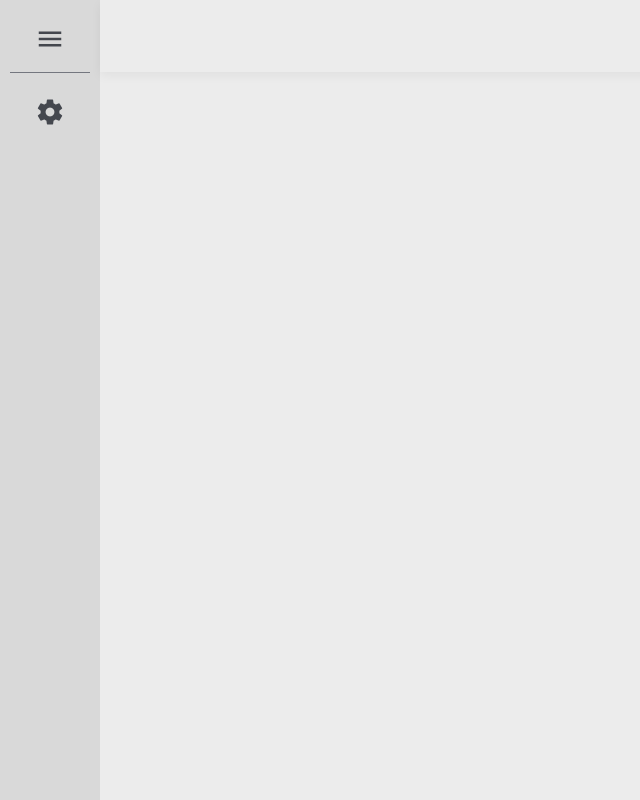
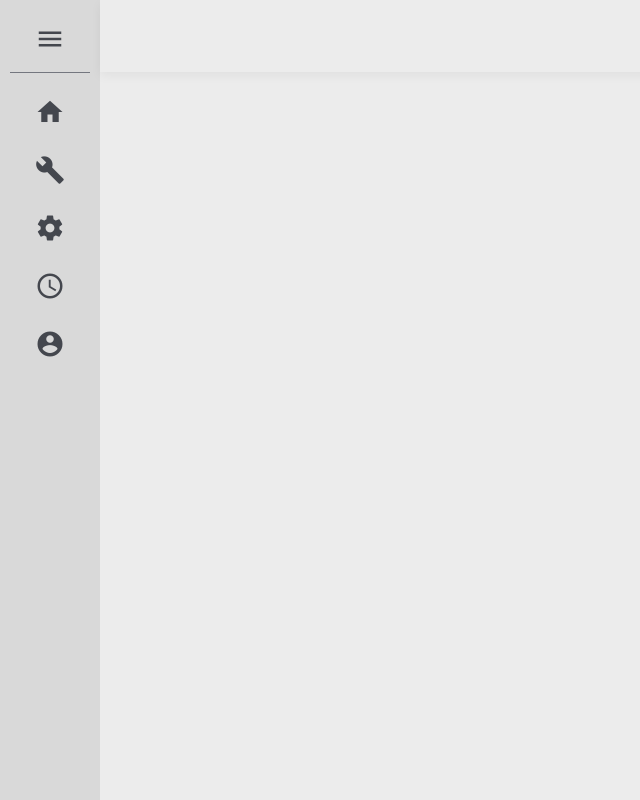
Before and after one commit to DerekLin86/light-control-management, an Angular app: page / in a window 1280 px wide. Shown: the whole page, without its empty margins (0-640 px from the left). Built offline with nearby package versions, Linux system fonts and the light colour scheme.

Commit message:
Add the left tool list.

```diff
--- a/src/app/layout/left-bar/left-bar.component.html
+++ b/src/app/layout/left-bar/left-bar.component.html
@@ -7,7 +7,19 @@
 <mat-divider></mat-divider>
 
 <div class="tools-container">
-  <button mat-icon-button>
+  <button mat-icon-button matTooltip="Main">
+    <mat-icon Outlined>home</mat-icon>
+  </button>
+  <button mat-icon-button matTooltip="Setup">
+    <mat-icon Outlined>build</mat-icon>
+  </button>
+  <button mat-icon-button matTooltip="Control">
     <mat-icon Outlined>settings_outline</mat-icon>
   </button>
+  <button mat-icon-button matTooltip="Schedule">
+    <mat-icon Outlined>schedule</mat-icon>
+  </button>
+  <button mat-icon-button matTooltip="Account">
+    <mat-icon Outlined>account_circle</mat-icon>
+  </button>
 </div>
--- a/src/app/layout/left-bar/left-bar.component.scss
+++ b/src/app/layout/left-bar/left-bar.component.scss
@@ -18,5 +18,6 @@ $padding-value: 1rem;
   .tools-container {
     display: flex;
     flex-direction: column;
+    gap: 0.5rem;
   }
 }
```
Also changed, not shown: src/app/layout/left-bar/left-bar.component.ts (+4 -3 lines).
